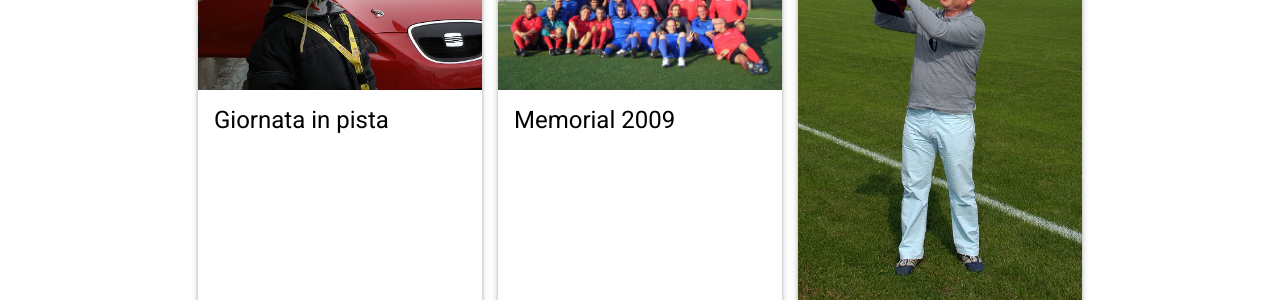
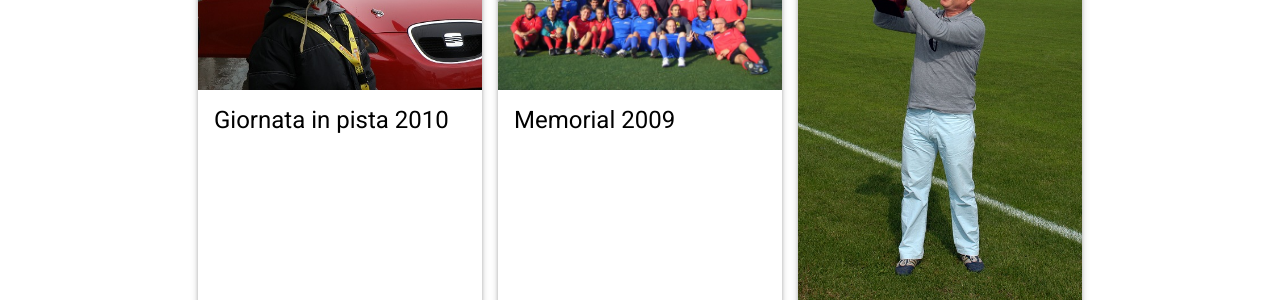
Before and after one commit to associazionepoltronieri/associazionepoltronieri, a Jekyll site: the page built from eventi.html, in a window 1280 px wide. Shown: the part 1040-1340 px from the top of the page. Built offline with Jekyll 4.4.1, drawn with Linux system fonts in a browser that asks for light colours; nearby versions of some CDN libraries.

Commit message:
Add year to 2010 event.

```diff
--- a/eventi.html
+++ b/eventi.html
@@ -120,7 +120,7 @@ title: Associazione Alberto Poltronieri
                     <img class="article-image" src="./events/2010/autodromo-monza-luca.jpg" border="0" alt="Giornata in pista">
                 </div>
                 <div class="mdl-card__title">
-                    <h2 class="mdl-card__title-text">Giornata in pista</h2>
+                    <h2 class="mdl-card__title-text">Giornata in pista 2010</h2>
                 </div>
             </div>
 
```
